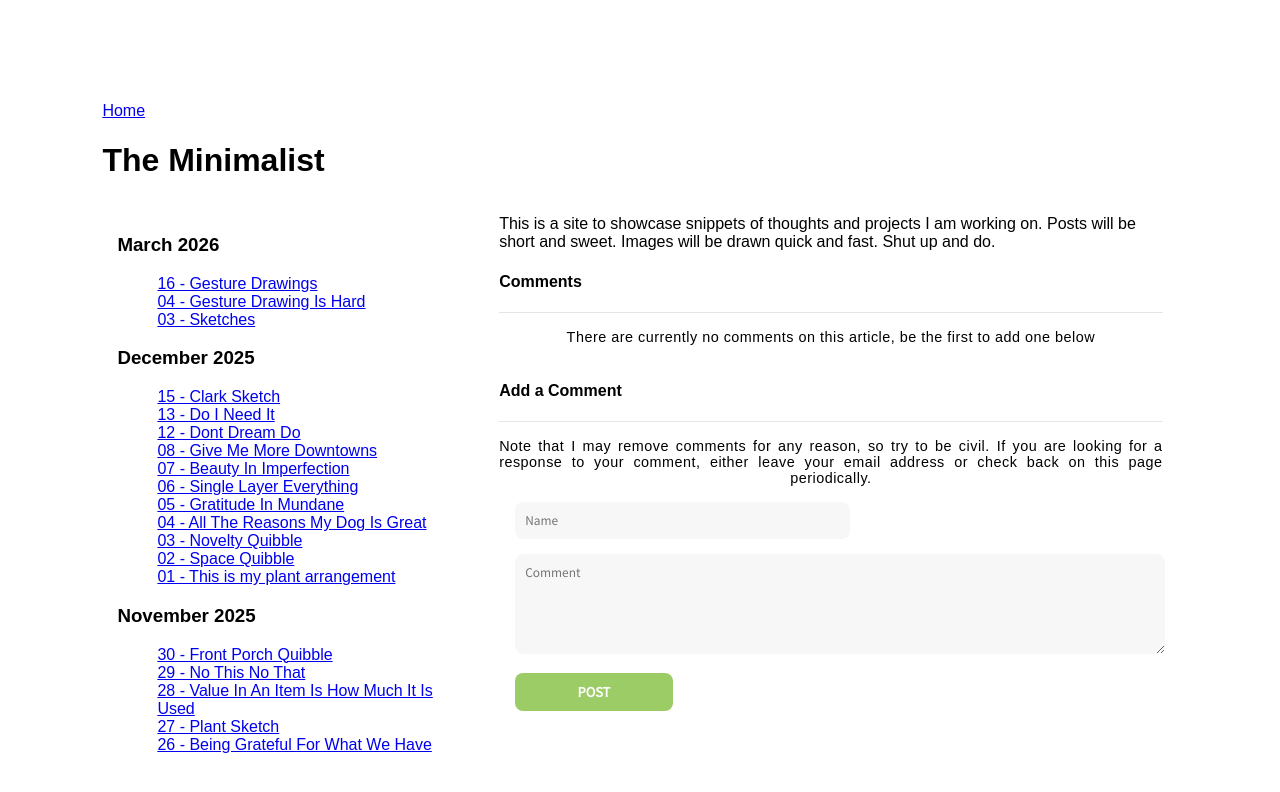
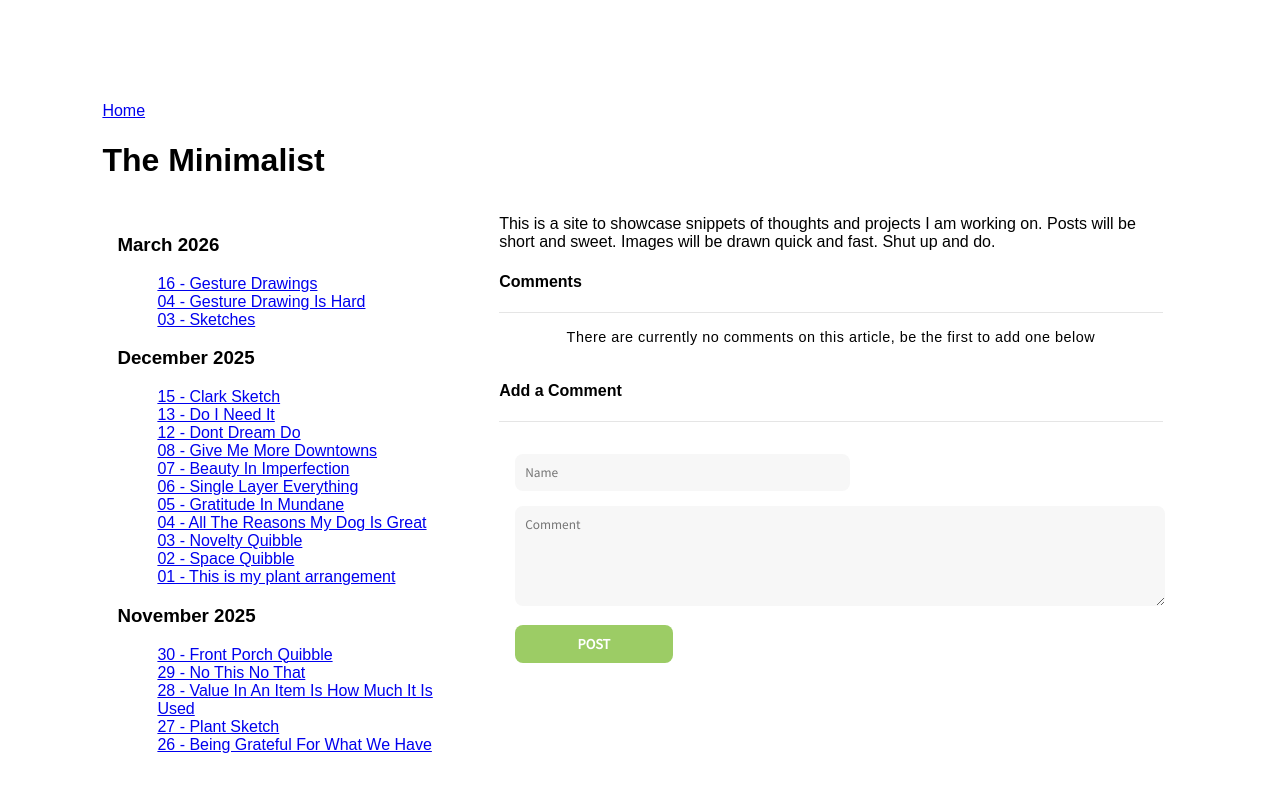
Before and after one commit to heyluney/heyluney.github.io, a Jekyll site: the page built from index.html, in a window 1280 px wide. Shown: the top 792 px of the page. Built offline with Jekyll 4.4.1, drawn with Linux system fonts in a browser that asks for light colours; some web fonts are replaced.

Commit message:
Update comment-section.html
Remove wording.

```diff
--- a/_includes/comment-section.html
+++ b/_includes/comment-section.html
@@ -636,7 +636,6 @@
 	<h4 class="post-subtitle">Add a Comment</h4>
 	<div class="comments">
 		<div class="comment-info-text">
-			<p>Note that I may remove comments for any reason, so try to be civil. If you are looking for a response to your comment, either leave your email address or check back on this page periodically.</p>
 			{%- if site.google_forms_comments.google_app_script -%}
 			<p id="comment-submit-error"></p>
 			{%- endif -%}
```
